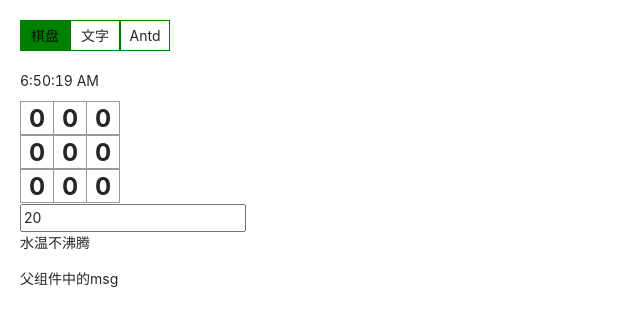
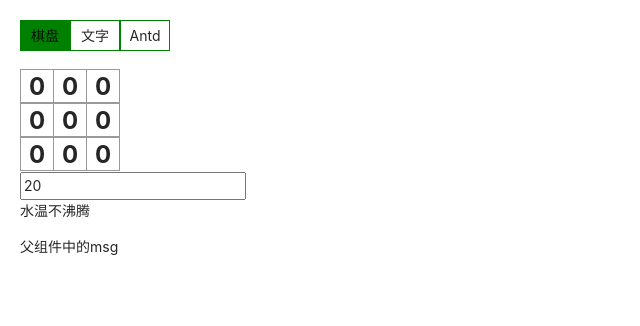
Before and after one commit to MoGenMoGen/helloReact, a React app: page /foo in a window 1280 px wide. Shown: the top 326 px of the page, without its empty margins (0-640 px from the left). Built offline with nearby package versions, Linux system fonts and the light colour scheme.

Commit message:
临时提交

```diff
--- a/src/board/board.js
+++ b/src/board/board.js
@@ -40,7 +40,6 @@ class Board extends React.Component {
     render() {
         return (
             <div>
-                <div className="status">{this.state.date.toLocaleTimeString()}</div>
                 <div className="board-row" >
                     {this.renderSquare()}
                     {this.renderSquare()}
```
